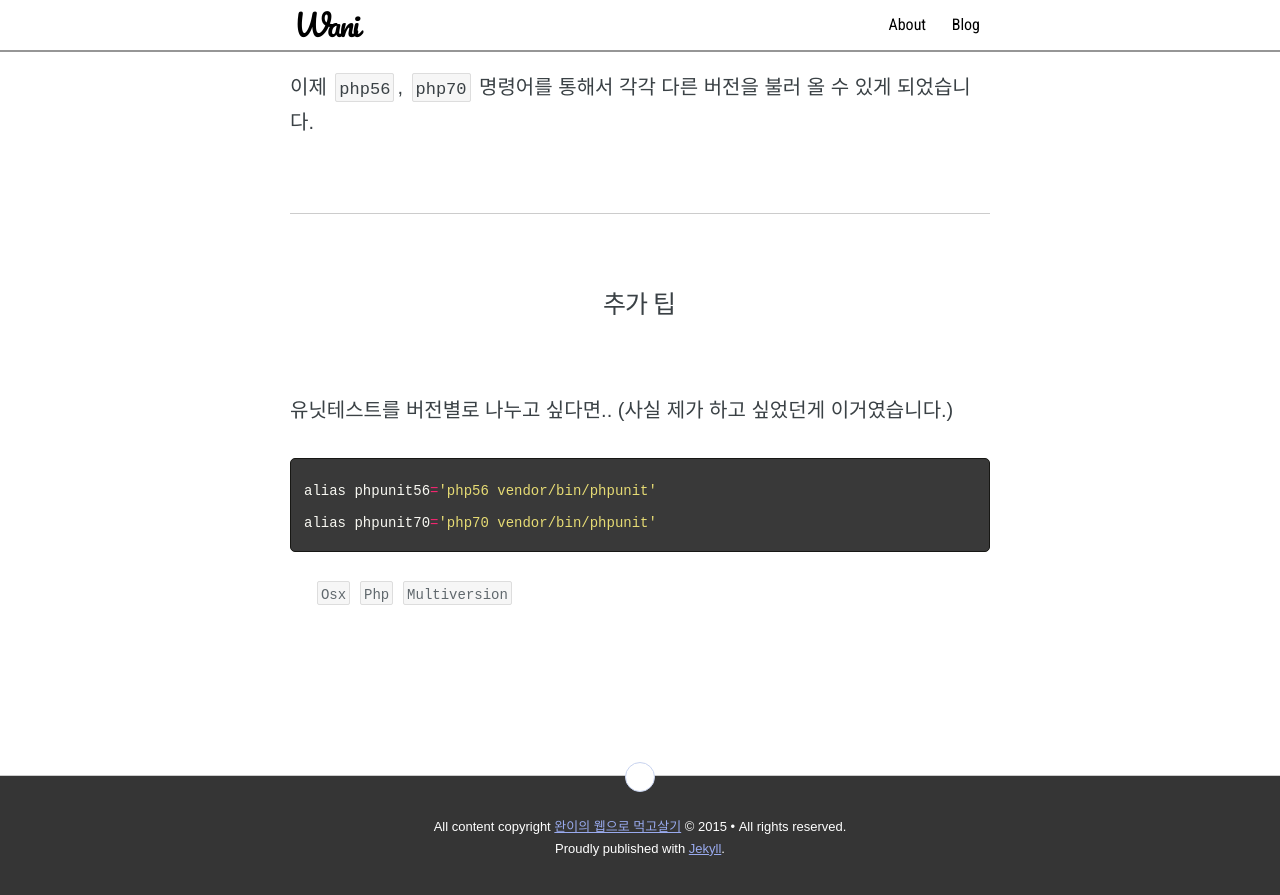
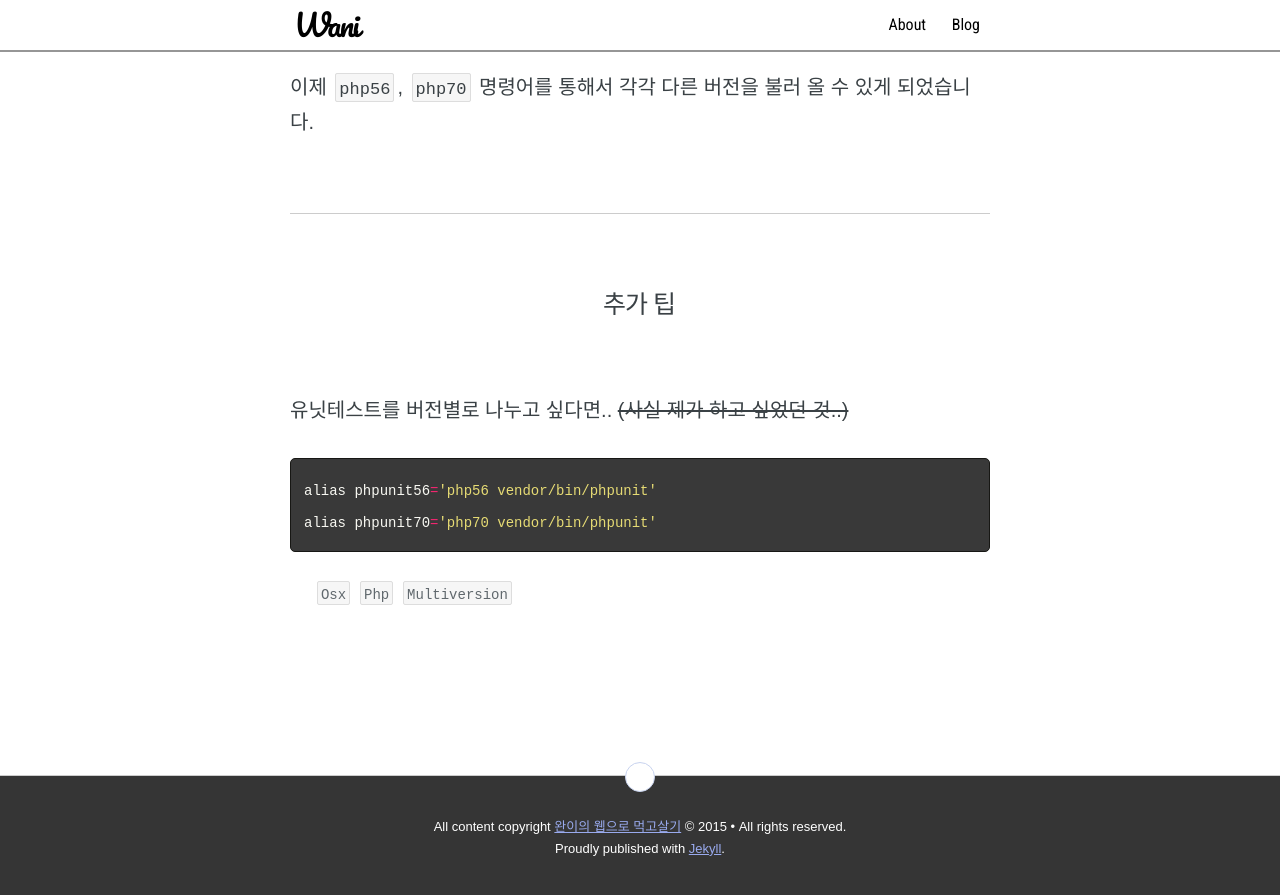
Before and after one commit to wan2land/wan2land.github.io, a Jekyll site: the page built from _posts/2016-07-14-multiversion-of-php-in-osx.md, in a window 1280 px wide and 900 px high, scrolled down 1668 px. Shown: the top 895 px of the window. Built offline with Jekyll 4.4.1, drawn with Linux system fonts in a browser that asks for light colours; nearby versions of some CDN libraries; some web fonts are replaced; comment, search, counter and statistics services are not loaded; a style sheet for code colours, icons or effects is not loaded.

Commit message:
update post

````diff
--- a/_posts/2016-07-14-multiversion-of-php-in-osx.md
+++ b/_posts/2016-07-14-multiversion-of-php-in-osx.md
@@ -39,7 +39,7 @@ alias php70=/usr/local/Cellar/php70/`ls /usr/local/Cellar/php70 | tail -1`/bin/p
 
 ## 추가 팁
 
-유닛테스트를 버전별로 나누고 싶다면.. (사실 제가 하고 싶었던게 이거였습니다.)
+유닛테스트를 버전별로 나누고 싶다면.. ~~(사실 제가 하고 싶었던 것..)~~
 
 ```sh
 alias phpunit56='php56 vendor/bin/phpunit'
````
